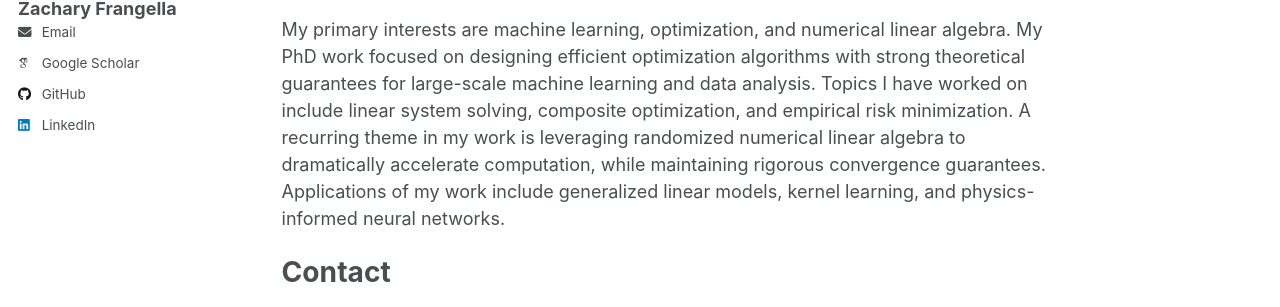
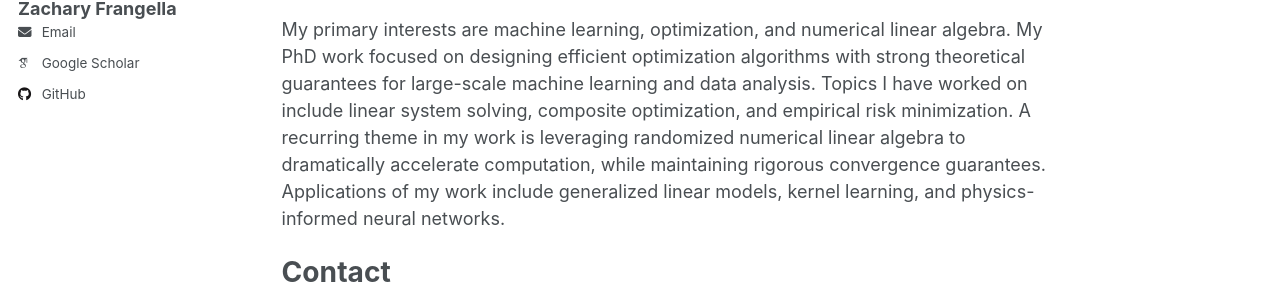
Before and after one commit to zfrangella/zfrangella.github.io, a Jekyll site: the page built from _pages/about.md, in a window 1280 px wide. Shown: the part 351-658 px from the top of the page. Built offline with Jekyll 4.4.1, drawn with Linux system fonts in a browser that asks for light colours; some web fonts are replaced; a script that is not in the unit is left out.

Commit message:
Update _config.yml

```diff
--- a/_config.yml
+++ b/_config.yml
@@ -62,7 +62,7 @@ author:
   keybase          : # Username
   instagram        : # Username
   lastfm           : # Username
-  linkedin         : https://www.linkedin.com/in/zachary-frangella-523579385/
+  linkedin         : # https://www.linkedin.com/in/zachary-frangella-523579385/
   mastodon         : # URL
   medium           : # URL
   pinterest        : # Username
```
